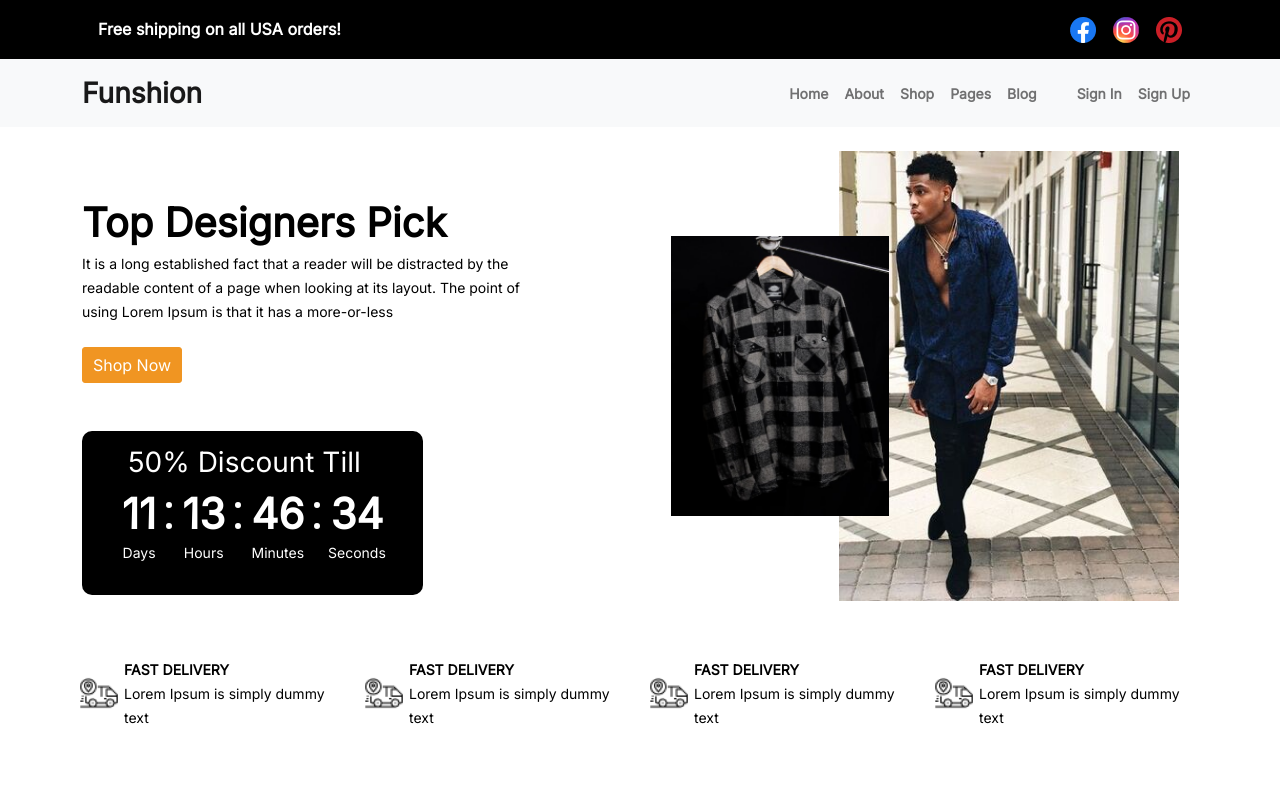
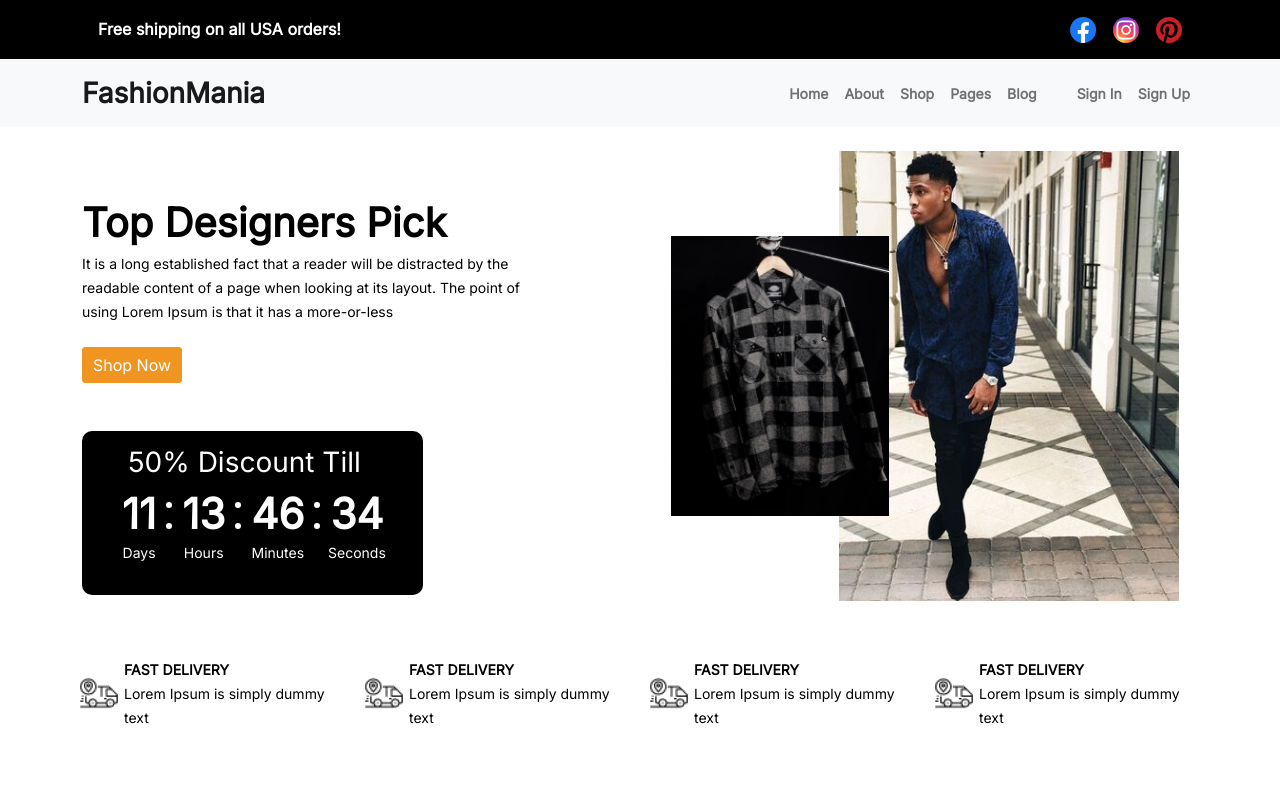
Before and after one commit to Gervais1705/my-eCom-page, a React (Create React App) app: page / in a window 1280 px wide. Shown: the top 800 px of the page. Built offline with nearby package versions, Linux system fonts and the light colour scheme; no server answers; a web font is replaced by a local one.

Commit message:
Update Header.js

```diff
--- a/src/components/Commons/Header/Header.js
+++ b/src/components/Commons/Header/Header.js
@@ -23,7 +23,7 @@ const Header = () => {
       <Navbar bg="light" expand="lg">
         <Container>
           <Navbar.Brand href="#home" className="fw-bold fs-3">
-            Funshion
+            FashionMania
           </Navbar.Brand>
           <Navbar.Toggle aria-controls="basic-navbar-nav" />
           <Navbar.Collapse id="basic-navbar-nav">
```
